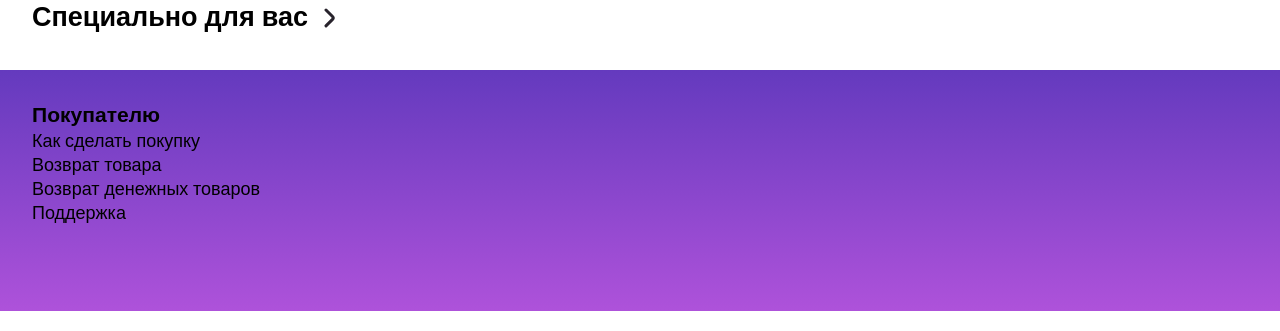
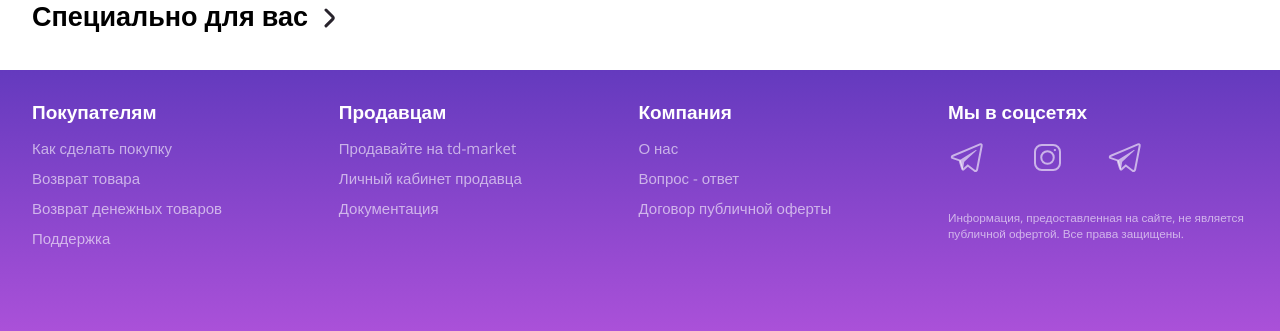
Before and after one commit to gjgjgfr333/td-market, a React (Create React App) app: page / in a window 1280 px wide. Shown: the part 621-952 px from the top of the page. Built offline with nearby package versions, Linux system fonts and the light colour scheme; no server answers.

Commit message:
feat: работа над стилями футера

```diff
--- a/src/components/footer/Footer.tsx
+++ b/src/components/footer/Footer.tsx
@@ -7,12 +7,41 @@ const Footer = () => {
     return (
         <footer className={'footer'}>
             <Container>
-                <div className={'footer__column'}>
-                    <h3>Покупателю</h3>
-                    <Link to={'/'}>Как сделать покупку</Link>
-                    <Link to={'/'}>Возврат товара</Link>
-                    <Link to={'/'}>Возврат денежных товаров</Link>
-                    <Link to={'/'}>Поддержка</Link>
+                <div className={'footer__wrapper'}>
+                    <div className={'footer__column'}>
+                        <h3 className={'footer__title'}>Покупателям</h3>
+                        <Link to={'/'} className={'footer__link'}>Как сделать покупку</Link>
+                        <Link to={'/'} className={'footer__link'}>Возврат товара</Link>
+                        <Link to={'/'} className={'footer__link'}>Возврат денежных товаров</Link>
+                        <Link to={'/'} className={'footer__link'}>Поддержка</Link>
+                    </div>
+                    <div className={'footer__column'}>
+                        <h3 className={'footer__title'}>Продавцам</h3>
+                        <Link to={'/'} className={'footer__link'}>Продавайте на td-market</Link>
+                        <Link to={'/'} className={'footer__link'}>Личный кабинет продавца</Link>
+                        <Link to={'/'} className={'footer__link'}>Документация</Link>
+                    </div>
+                    <div className={'footer__column'}>
+                        <h3 className={'footer__title'}>Компания</h3>
+                        <Link to={'/'} className={'footer__link'}>О нас</Link>
+                        <Link to={'/'} className={'footer__link'}>Вопрос - ответ</Link>
+                        <Link to={'/'} className={'footer__link'}>Договор публичной оферты</Link>
+                    </div>
+                    <div className={'footer__column'}>
+                        <h3 className={'footer__title'}>Мы в соцсетях</h3>
+                        <div className={'footer__icons'}>
+                            <a href={'/'} target={"_blank"}>
+                                <img src="/images/svg/telegram.svg" alt="Telegram"/>
+                            </a>
+                            <a href={'/'} target={"_blank"}>
+                                <img src="/images/svg/instagram.svg" alt="Telegram"/>
+                            </a>
+                            <a href={'/'} target={"_blank"}>
+                                <img src="/images/svg/telegram.svg" alt="Telegram"/>
+                            </a>
+                        </div>
+                        <p className={'footer__text'}>Информация, предоставленная на сайте, не является публичной офертой. Все права защищены.</p>
+                    </div>
                 </div>
             </Container>
         </footer>
--- a/src/components/footer/footer.scss
+++ b/src/components/footer/footer.scss
@@ -1,12 +1,41 @@
 @import "./src/styles/constants";
+@import "./src/styles/mixins";
 
 .footer {
   padding-top: 29px;
   padding-bottom: 87px;
   background: $backgroundGradient;
+  color: $headerColor;
+
+
+  &__wrapper {
+    @include flex(space-between);
+  }
 
   &__column {
     display: flex;
     flex-direction: column;
   }
+
+  &__title {
+    color: $backgroundColor;
+    font-size: $subTitleSize;
+    margin-bottom: 13px;
+  }
+
+  &__link {
+    font-size: $littleMediumSize;
+    margin-bottom: 10px;
+  }
+
+  &__icons {
+    margin-bottom: 26px;
+    @include flex();
+    gap: 39px;
+  }
+
+  &__text {
+    font-size: $mediumLittleSize;
+    max-width: 300px;
+  }
 }
--- a/src/styles/constants.scss
+++ b/src/styles/constants.scss
@@ -20,6 +20,7 @@ $backgroundGradient: linear-gradient(180deg, #643ABE 0%, #AE52DA 100%);
 
 // size
 $veryLittleSize: 9.44px;
+$mediumLittleSize: 11.8px;
 $littleSize: 13px;
 $littleMediumSize: 15px;
 $bigMediumSize: 18px;
```
Also changed, not shown: public/images/svg/instagram.svg (added), public/images/svg/telegram.svg (added).
